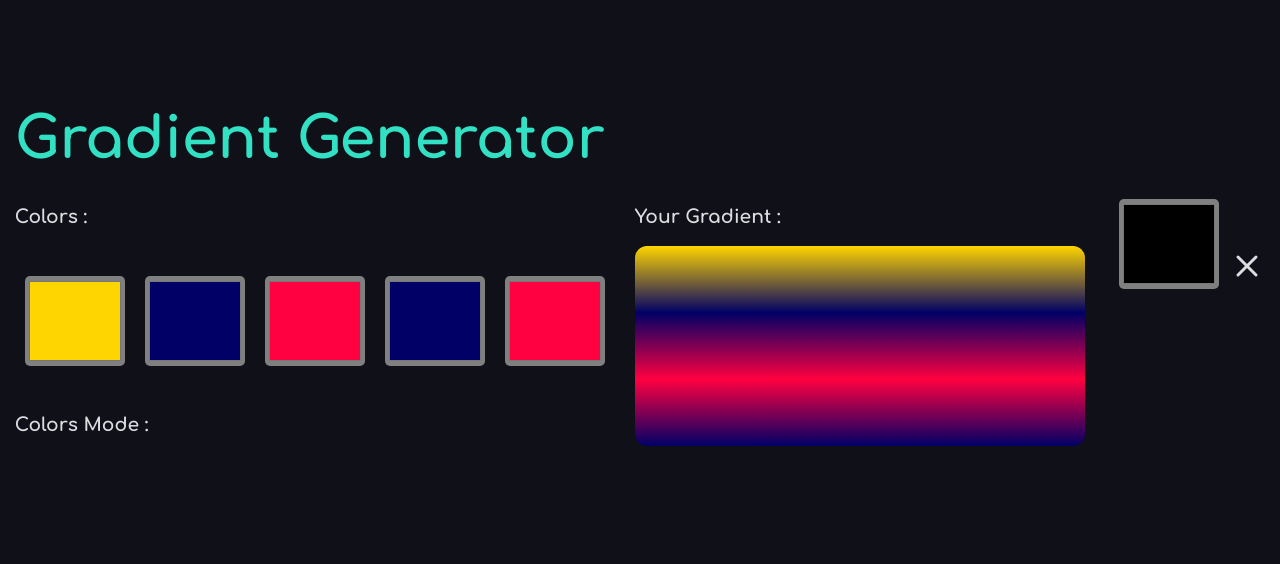
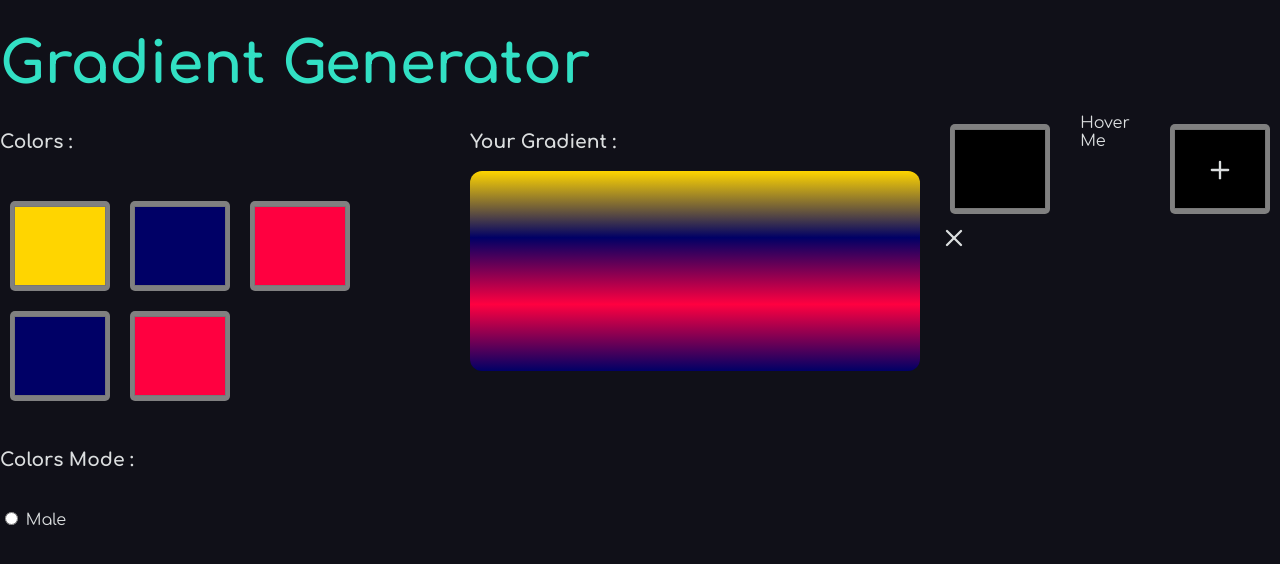
Before and after one commit to naveensinghp/Playground-Stuff, a Next.js app: page / in a window 1280 px wide. Shown: the top 564 px of the page. Built offline with nearby package versions, Linux system fonts and the light colour scheme.

Commit message:
no message

```diff
--- a/src/components/GradientGen/GradientGen.js
+++ b/src/components/GradientGen/GradientGen.js
@@ -2,11 +2,11 @@ import React from 'react';
 import styles from '../../../styles/Home.module.css';
 import { range } from '../../utils';
 import Spacer from '../Spacer/Spacer';
-import { X } from 'react-feather';
+import { X,Plus } from 'react-feather';
 import { animated } from 'react-spring';
 import useBoop from '../../../hooks/use-boop';
 import Slider from '../Slider/Slider';
-
+import styled from "styled-components";
 
 function GradientGen() {
   const [colors, setColors] = React.useState([
@@ -24,7 +24,7 @@ function GradientGen() {
   const backgroundImage = `linear-gradient(${colorStops})`
   const Tag = false ? 'a' : 'button';
 
-  console.log('colors',colors);
+
   return (
     <>
 
@@ -67,6 +67,11 @@ function GradientGen() {
             })}
           </form> */}
           <h3>Colors Mode : </h3>
+          <div >
+            <label>
+               <input type="radio" /> Male
+            </label>
+          </div>
 
           {/* <Slider /> */}
         </div>
@@ -79,10 +84,10 @@ function GradientGen() {
               }}>
           </div>
         </div>
-        <div
+        {/* <div
             className={styles.testhover}
             style={{ display: 'flex',flexDirection: 'column',alignItems: 'end' }}>
-             <animated.span style={style}>
+             <span style={style}>
               <span className="viewarrow"> &nbsp;
                 <input
                   type='color'
@@ -91,11 +96,71 @@ function GradientGen() {
                   onMouseEnter={trigger}  />
                    <X className={styles.closeicon} size={36} />
               </span>
-            </animated.span>
-        </div>
+            </span>
+        </div>   */}
+        <Test />
+        {/* <a className={styles.tt1}>Hover Me</a>
+        <div className={styles.tt2}>Stuff Shown on Hover</div> */}
+           <a className={styles.things}>Hover Me</a>
+
+         <TestAdd />
       </div>
     </>
   );
 }
 
+function TestAdd(){
+  return(
+    // <ButtonStuff>
+
+    // </ButtonStuff>
+    <Wrapper>
+       <input
+        type='color'
+        className={styles.addcolor}
+      />
+      <AddIconPosition>
+        <Plus size={28} />
+       </AddIconPosition>
+    </Wrapper>
+  );
+}
+
+function Test(){
+  return(
+    <Wrapper>
+       <input
+        type='color'
+        className={styles.addcolor}
+      />
+       <X className={styles.closeicon} size={28} />
+    </Wrapper>
+  );
+}
+
 export default GradientGen;
+
+const AddIconPosition = styled.div`
+  position: relative;
+  margin: 0 auto;
+  top: -68px;
+  cursor: pointer;
+`;
+
+const Wrapper = styled.div`
+  display: flex;
+  flex-direction: column;
+`
+
+const ButtonStuff = styled.div`
+  border: red;
+  background: hotpink;
+  padding: 0;
+  width: 96px;
+  height: 96px;
+  text-align: center;
+  display: flex;
+  justify-content: center;
+  align-items: center;
+  border-radius: 5px;
+`;
```
